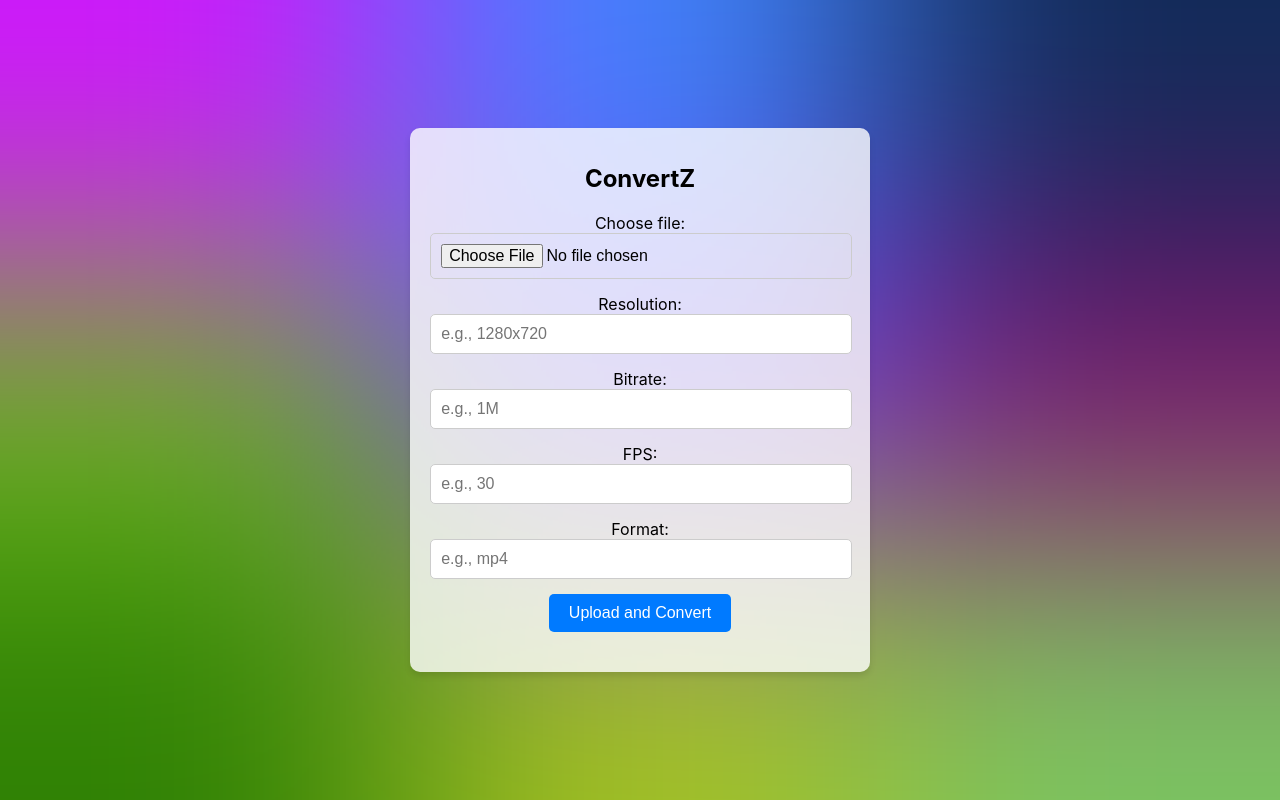
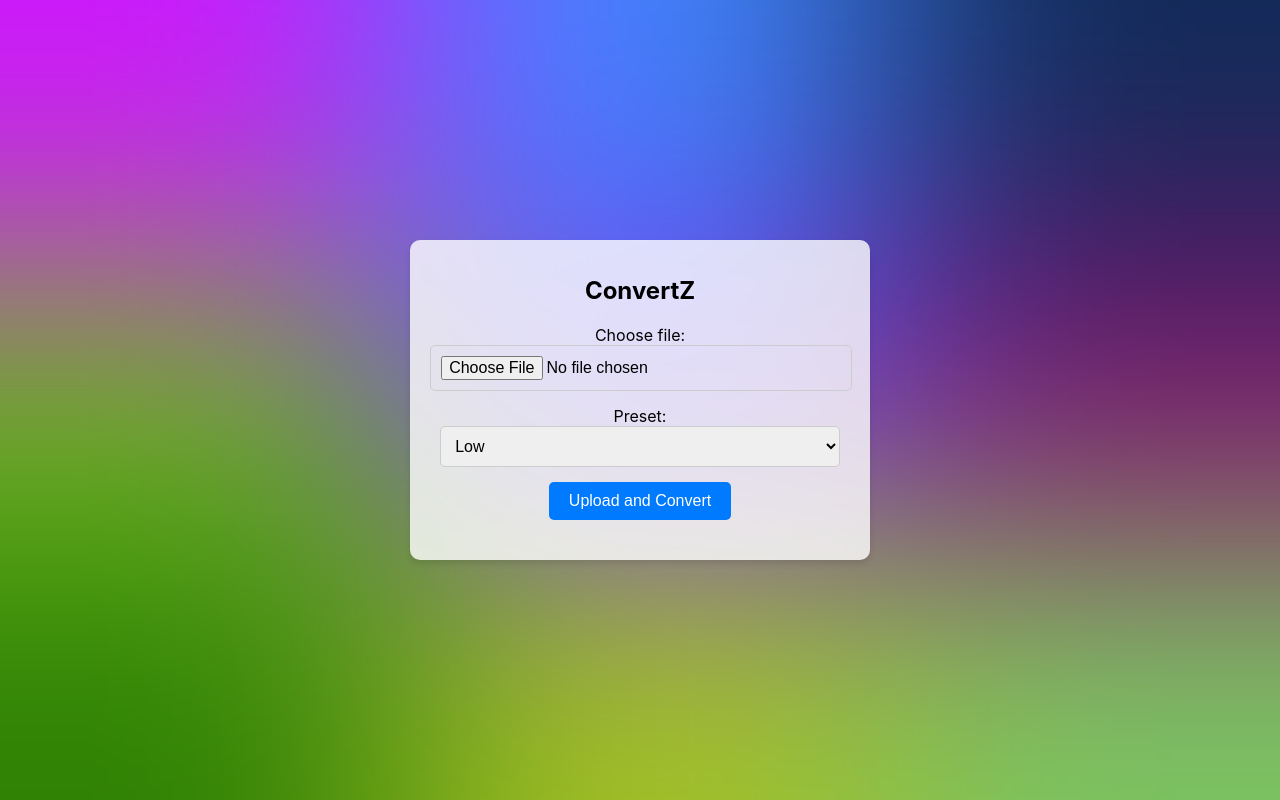
Before and after one commit to Arthur2500/ConvertZ, a Flask app: page / in a window 1280 px wide. Run offline with Flask 3, Linux system fonts and the light colour scheme.

Commit message:
Update index.html

```diff
--- a/app/templates/index.html
+++ b/app/templates/index.html
@@ -15,20 +15,12 @@
                 <input type="file" id="file" name="file" class="input">
             </div>
             <div class="form-group">
-                <label for="resolution">Resolution:</label>
-                <input type="text" id="resolution" name="resolution" placeholder="e.g., 1280x720" class="input">
-            </div>
-            <div class="form-group">
-                <label for="bitrate">Bitrate:</label>
-                <input type="text" id="bitrate" name="bitrate" placeholder="e.g., 1M" class="input">
-            </div>
-            <div class="form-group">
-                <label for="fps">FPS:</label>
-                <input type="text" id="fps" name="fps" placeholder="e.g., 30" class="input">
-            </div>
-            <div class="form-group">
-                <label for="format">Format:</label>
-                <input type="text" id="format" name="format" placeholder="e.g., mp4" class="input">
+                <label for="preset">Preset:</label>
+                <select id="preset" name="preset" class="input">
+                    <option value="low">Low</option>
+                    <option value="medium">Medium</option>
+                    <option value="high">High</option>
+                </select>
             </div>
             <button type="submit" class="button">Upload and Convert</button>
         </form>
```
